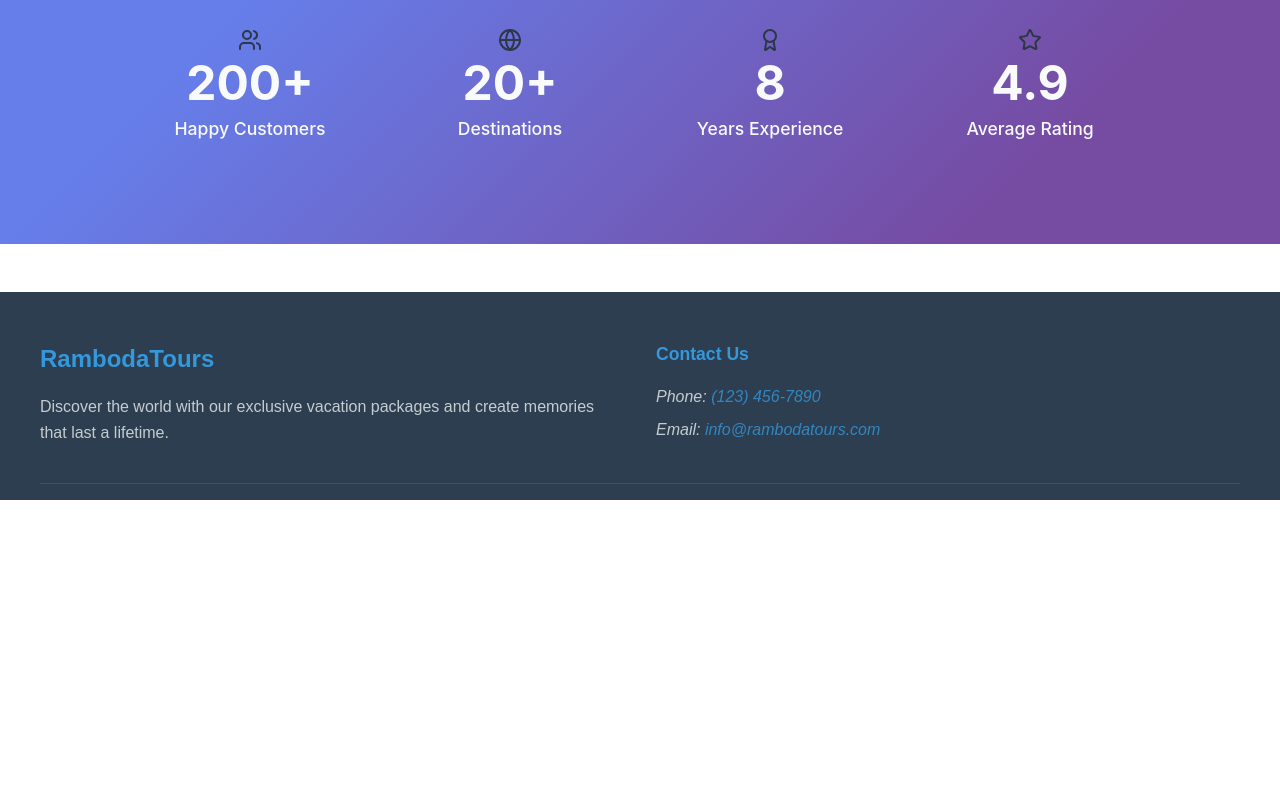
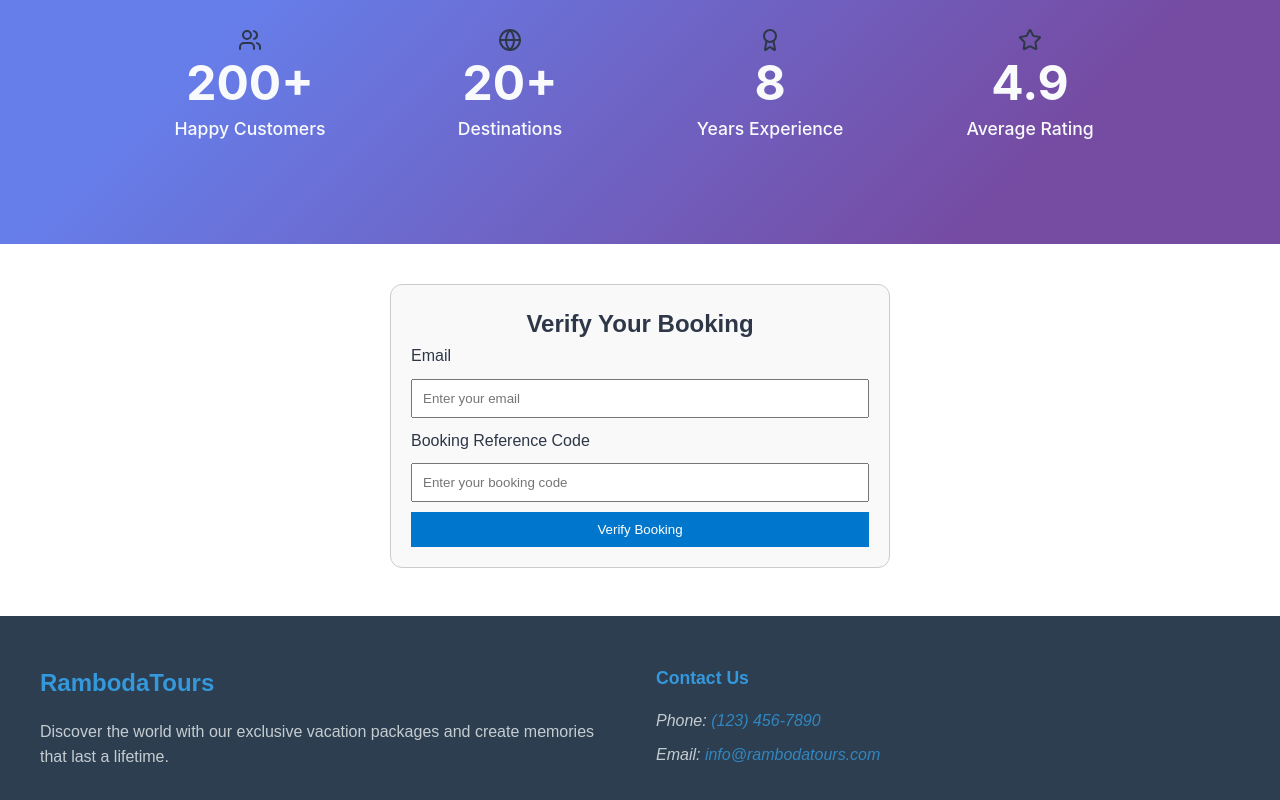
Before and after one commit to calledarian/tour-frontend, a React (Create React App) app: page / in a window 1280 px wide. Shown: the part 1237-2037 px from the top of the page. Before the commit the page ends 1737 px from the top, so only its background shows below. Built offline with nearby package versions, Linux system fonts and the light colour scheme; no server answers.

Commit message:
bookinmanager includes refferencecode, user can verify their situation by entering email and refference code to booking verifier

```diff
--- a/src/components/bookingsManage.jsx
+++ b/src/components/bookingsManage.jsx
@@ -35,7 +35,7 @@ const AdminBookings = () => {
 
     useEffect(() => {
         fetchBookings();
-                // eslint-disable-next-line react-hooks/exhaustive-deps
+        // eslint-disable-next-line react-hooks/exhaustive-deps
     }, []);
 
     const updateStatus = async (id, status) => {
@@ -210,6 +210,10 @@ const AdminBookings = () => {
                                     <Users style={styles.detailIcon} />
                                     <span style={styles.detailText}>{booking.people} people</span>
                                 </div>
+                                <div style={styles.detailItem}>
+                                    <Users style={styles.detailIcon} />
+                                    <span style={styles.detailText}>{booking.referenceCode}</span>
+                                </div>
                             </div>
 
                             {booking.notes && (
--- a/src/styles/home.css
+++ b/src/styles/home.css
@@ -258,6 +258,50 @@
     font-size: 2.5rem;
   }
 }
+/* bookingVerify.css */
+.booking-verification-section {
+  max-width: 500px;
+  margin: 40px auto;
+  padding: 20px;
+  border: 1px solid #ccc;
+  border-radius: 12px;
+  background-color: #f9f9f9;
+  font-family: sans-serif;
+}
+
+.booking-verification-section h2 {
+  text-align: center;
+}
+
+.booking-verification-section input {
+  width: 100%;
+  padding: 10px;
+  margin: 10px 0;
+}
+
+.booking-verification-section button {
+  width: 100%;
+  padding: 10px;
+  background-color: #0077cc;
+  color: white;
+  border: none;
+  cursor: pointer;
+}
+
+.booking-details {
+  margin-top: 20px;
+  background-color: #fff;
+  padding: 15px;
+  border-radius: 8px;
+  border: 1px solid #eee;
+}
+
+.error-message {
+  color: red;
+  margin-top: 10px;
+  text-align: center;
+}
+
 
 @media (max-width: 480px) {
   .hero-section {
--- a/src/user/Home.jsx
+++ b/src/user/Home.jsx
@@ -1,6 +1,7 @@
 import { Link } from "react-router-dom";
 import "../styles/home.css";
 import { MapPin, DollarSign, Clock, Star, Users, Globe, Award } from "lucide-react";
+import BookingVerify from "./bookingVerify";
 
 export default function Home() {
     return (
@@ -92,6 +93,7 @@ export default function Home() {
                     </div>
                 </div>
             </section>
+            <BookingVerify />
         </div>
     );
 }
--- /dev/null
+++ b/src/user/bookingVerify.jsx
@@ -0,0 +1,96 @@
+import React, { useState } from 'react';
+import axios from 'axios';
+
+export default function BookingVerify() {
+    const [email, setEmail] = useState('');
+    const [referenceCode, setReferenceCode] = useState('');
+    const [booking, setBooking] = useState(null);
+    const [error, setError] = useState('');
+    const [loading, setLoading] = useState(false);
+
+    const apiUrl = process.env.REACT_APP_API_URL;
+
+    const handleSubmit = async (e) => {
+        e.preventDefault();
+        setError('');
+        setBooking(null);
+
+        if (!email.trim()) {
+            setError('Please enter your email.');
+            return;
+        }
+        if (!referenceCode.trim()) {
+            setError('Please enter your booking reference code.');
+            return;
+        }
+
+        setLoading(true);
+
+        try {
+            const response = await axios.post(`${apiUrl}/bookings/verify`, {
+                email: email.trim(),
+                referenceCode: referenceCode.trim(),
+            });
+            setBooking(response.data.booking);
+        } catch (err) {
+            setError('Booking not found or error fetching booking.');
+        } finally {
+            setLoading(false);
+        }
+    };
+
+    return (
+        <section className="booking-verification-section">
+            <h2>Verify Your Booking</h2>
+            <form onSubmit={handleSubmit}>
+                <label htmlFor="email">Email</label>
+                <input
+                    id="email"
+                    type="email"
+                    value={email}
+                    onChange={e => setEmail(e.target.value)}
+                    placeholder="Enter your email"
+                    disabled={loading}
+                    required
+                />
+
+                <label htmlFor="referenceCode">Booking Reference Code</label>
+                <input
+                    id="referenceCode"
+                    type="text"
+                    value={referenceCode}
+                    onChange={e => setReferenceCode(e.target.value)}
+                    placeholder="Enter your booking code"
+                    disabled={loading}
+                    required
+                />
+
+                <button type="submit" disabled={loading}>
+                    {loading ? 'Checking...' : 'Verify Booking'}
+                </button>
+            </form>
+
+            {error && <p className="error-message">{error}</p>}
+
+            {booking && (
+                <div className="booking-details">
+                    <h3>Booking Details</h3>
+                    <p><strong>Name:</strong> {booking.name || 'N/A'}</p>
+                    <p><strong>Email:</strong> {booking.email || 'N/A'}</p>
+                    <p><strong>Tour ID:</strong> {booking.tourId || 'N/A'}</p>
+                    <p><strong>People:</strong> {booking.people || 'N/A'}</p>
+                    <p><strong>Phone:</strong> {booking.phone || 'N/A'}</p>
+                    <p><strong>Tour Date:</strong> {booking.tourDate ? new Date(booking.tourDate).toLocaleDateString() : 'N/A'}</p>
+                    <p><strong>Status:</strong> {booking.status || 'N/A'}</p>
+                    <p>
+                        <strong>Total Price:</strong>{' '}
+                        {booking.totalPrice && !isNaN(booking.totalPrice)
+                            ? `$${Number(booking.totalPrice).toFixed(2)}`
+                            : 'N/A'}
+                    </p>
+                    <p><strong>Notes:</strong> {booking.notes || 'N/A'}</p>
+                </div>
+            )}
+        </section>
+    );
+}
```
